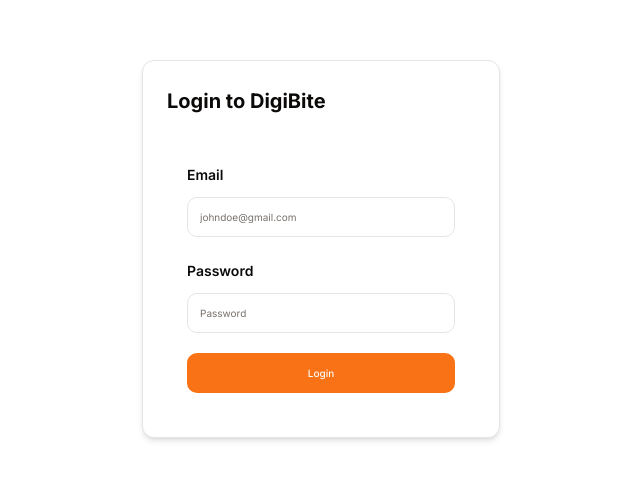
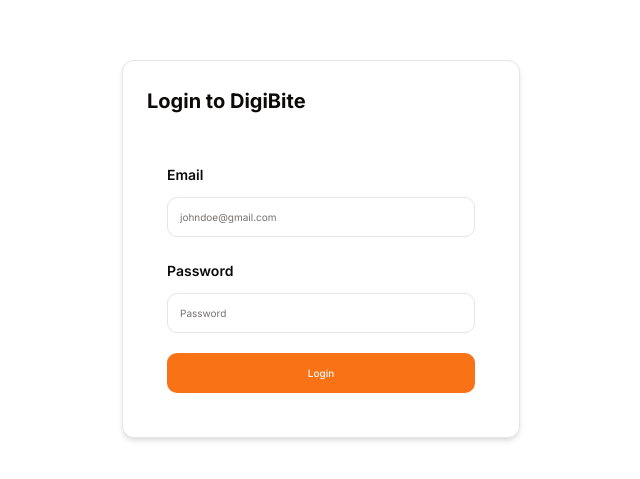
Before and after one commit to jmmaglonzo/E-MENU-FE, a Next.js app: page /login in a window 1280 px wide. Shown: the part 151-630 px from the top of the page, without its empty margins (319-959 px from the left). Built offline with nearby package versions, Linux system fonts and the light colour scheme; no server answers.

Commit message:
style: change screen size to 430px

```diff
--- a/tailwind.config.ts
+++ b/tailwind.config.ts
@@ -14,7 +14,7 @@ const config = {
       center: true,
       padding: "1rem",
       screens: {
-        DEFAULT: "390px",
+        DEFAULT: "430px",
       },
     },
     extend: {
```
